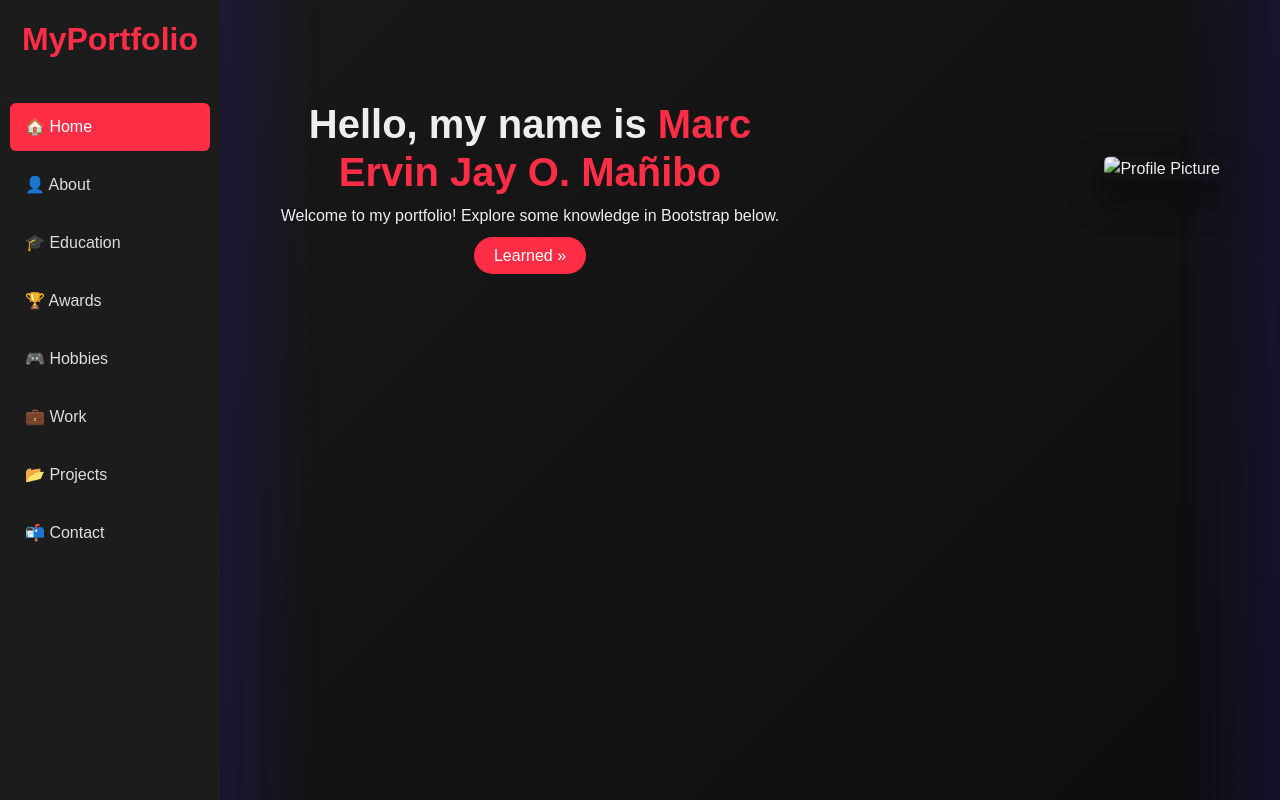
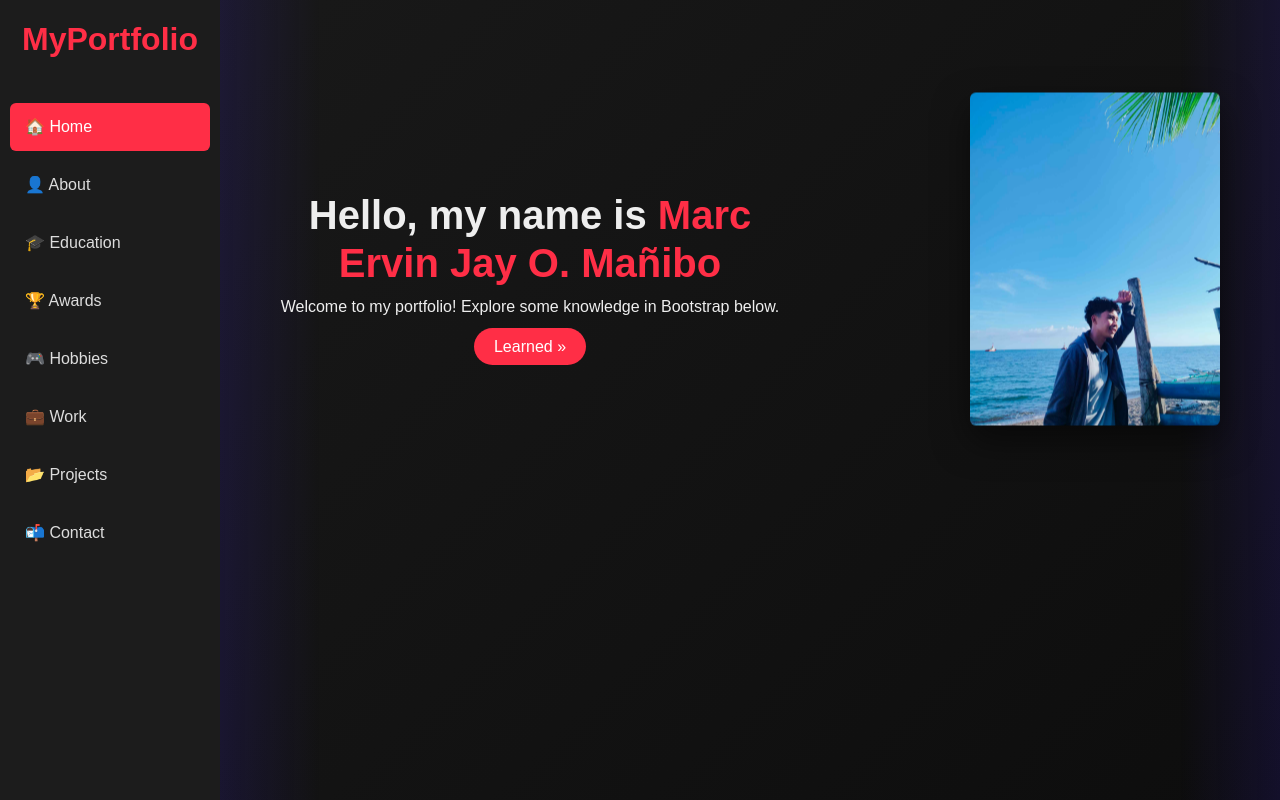
Before and after one commit to marcervin24/MarcPorfolio, a plain HTML site: page index.html in a window 1280 px wide. Drawn offline with nearby package versions, Linux system fonts and the light colour scheme; files whose address does not match are found by name.

Commit message:
Update index.html

```diff
--- a/index.html
+++ b/index.html
@@ -44,7 +44,7 @@
           <a href="https://getbootstrap.com/docs/" target="_blank" class="explore-btn">Learned »</a>
         </div>
         <div class="home-img text-center">
-          <img src="ProfileP.jpg" alt="Profile Picture" class="img-fluid rounded mb-3">
+          <img src="Activity1 (Portfolio)/ProfileP.jpg" alt="Profile Picture" class="img-fluid rounded mb-3">
           <div class="d-flex justify-content-center gap-3">
           </div>
         </div>
```
